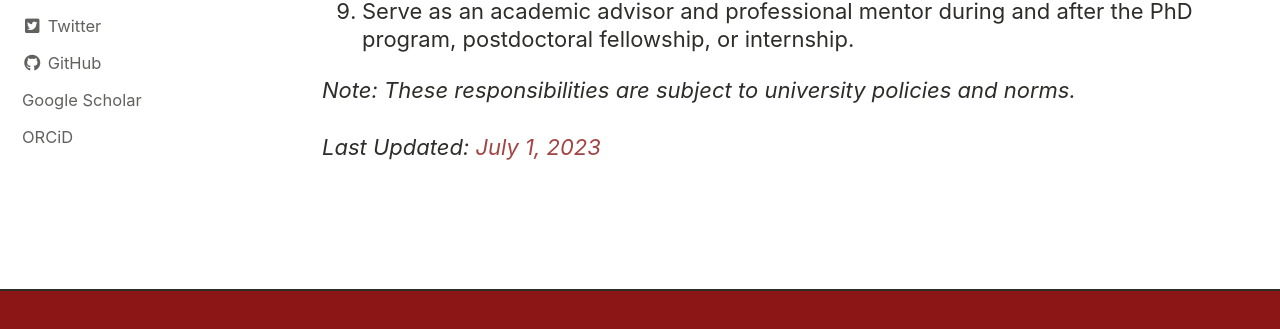
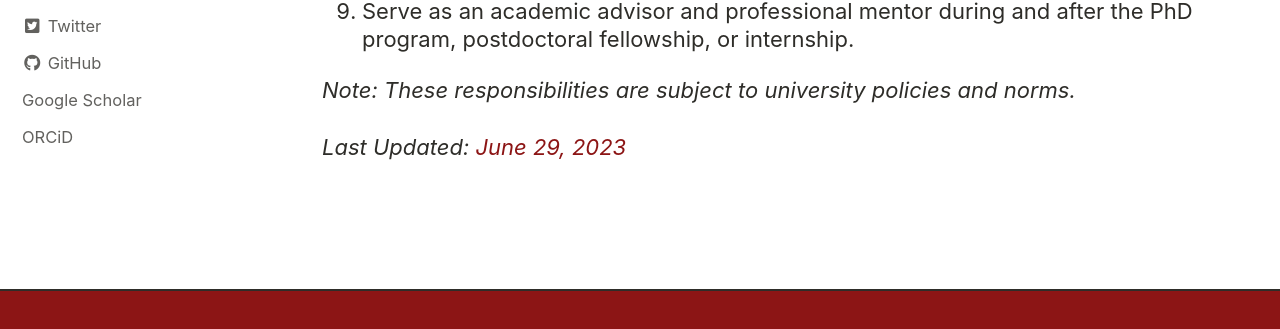
Before and after one commit to darunabas/darulab.github.io, a Jekyll site: the page built from _pages/values.html, in a window 1280 px wide and 900 px high, scrolled down 3397 px. Shown: the part 441-770 px from the top of the window. Built offline with Jekyll 4.4.1, drawn with Linux system fonts in a browser that asks for light colours; cached includes are drawn as plain includes; some of the changed lines change nothing that is shown.

Commit message:
updated vals

```diff
--- a/_pages/values.html
+++ b/_pages/values.html
@@ -61,20 +61,5 @@ tags: []
     <li>Serve as an academic advisor and professional mentor during and after the PhD program, postdoctoral fellowship, or internship.</li>
   </ol>
   <p><em>Note: These responsibilities are subject to university policies and norms.</em></p>
-  <script>
-  document.addEventListener('DOMContentLoaded', function() {
-    var dateElement = document.getElementById('last-updated');
-    var options = { year: 'numeric', month: 'long', day: 'numeric' };
-    var currentDate = new Date().toLocaleDateString(undefined, options);
 
-    var existingDate = localStorage.getItem('lastUpdatedDate');
-
-    if (currentDate !== existingDate) {
-      dateElement.textContent = currentDate;
-      dateElement.style.color = "#8c1515cc"; // Hex code for rgba(140, 21, 21, 0.8)
-      localStorage.setItem('lastUpdatedDate', currentDate);
-    }
-  });
-</script>
-
-<p><em>Last Updated: <span id="last-updated"></span></em></p>
+<p><em>Last Updated: <span style="color:#8c1515;">June 29, 2023</span></em></p>
```
